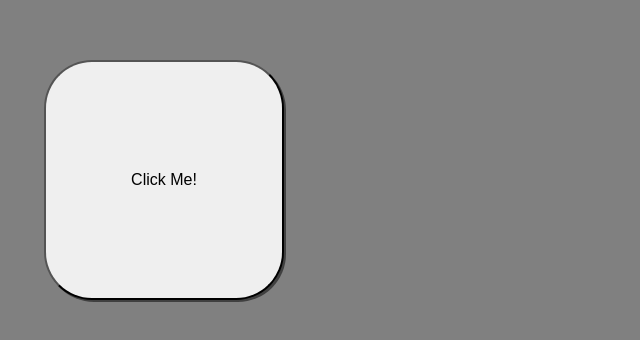
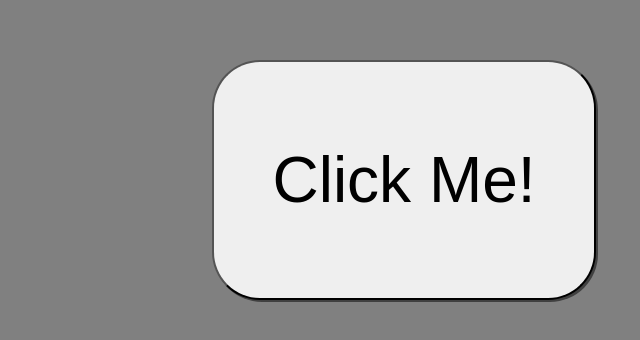
Before and after one commit to JKPearce/Prntsc-Randomiser, a plain HTML site: page index.html in a window 1280 px wide. Shown: the part 204-544 px from the top of the page, without its empty margins (236-876 px from the left). Drawn offline with Linux system fonts and the light colour scheme.

Commit message:
Fix styles

```diff
--- a/style.css
+++ b/style.css
@@ -8,7 +8,7 @@ body {
   font-family: "Roboto", sans-serif;
   line-height: 1.6;
   display: flex;
-  width: 100vh;
+  width: 100vw;
   height: 100vh;
   margin: 0;
   padding: 0;
@@ -18,9 +18,10 @@ body {
 }
 
 button {
-  height: 30%;
-  width: 30%;
-  font-size: inherit;
+  padding: 2rem;
+  min-height: 30%;
+  min-width: 30%;
+  font-size: 4rem;
   cursor: pointer;
   border-radius: 3rem;
   box-shadow: 2px 2px rgba(0, 0, 0, 0.5);
```
